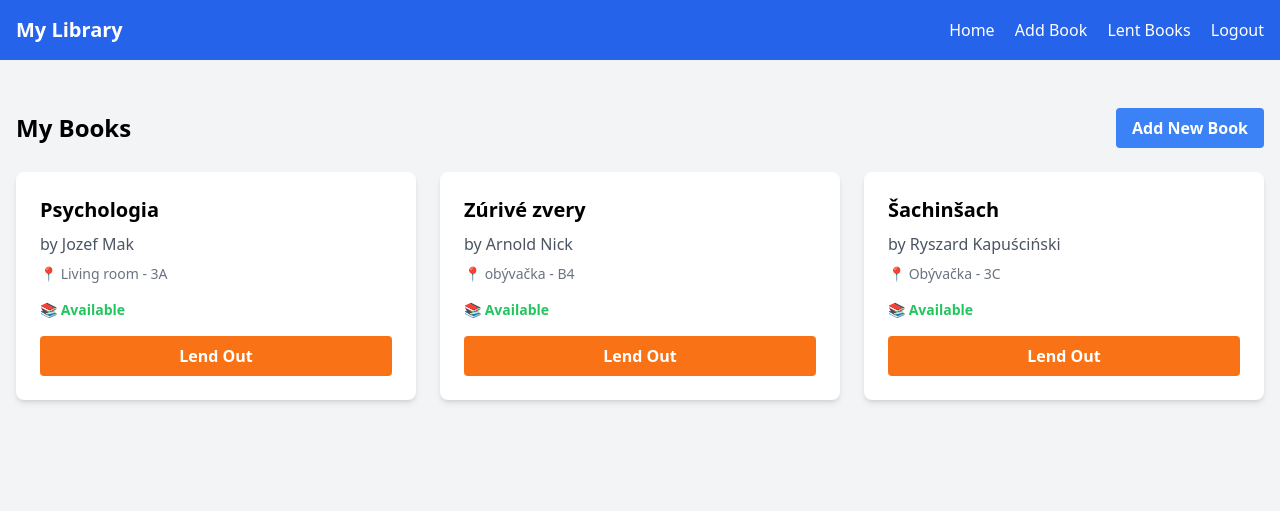
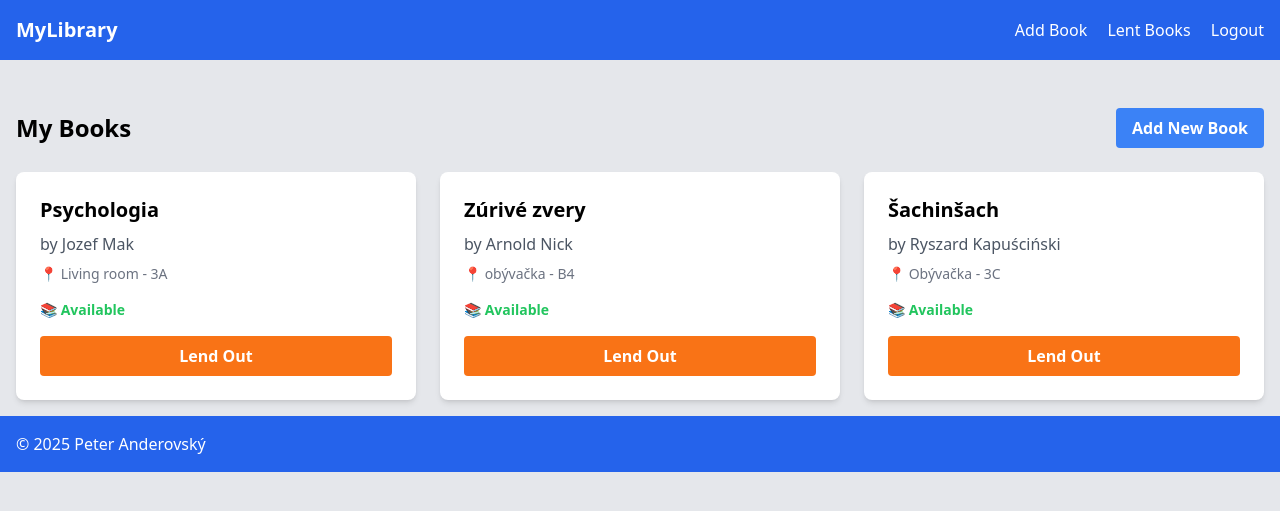
Before and after one commit to anderovsky/ITStep-final-project, a Flask app: page / in a window 1280 px wide. Shown: the top 511 px of the page. Run offline with Flask 3, Linux system fonts and the light colour scheme; a user stored in the database is signed in; some libraries are stand-ins or nearby versions.

```diff
--- a/app.py
+++ b/app.py
@@ -192,10 +192,8 @@ if __name__ == '__main__':
     with app.app_context():
         init_db()
 
-    print("\n" + "=" * 50)
-    print("🚀 Flask Library App Starting...")
-    print("📍 URL: http://localhost:5000")
-    print("🔑 Login: admin / password")
-    print("=" * 50 + "\n")
+    print("Flask Library App Starting...")
+    print("URL: http://localhost:5000")
+    print("Login: admin / password")
 
     app.run(debug=True)
--- a/templates/base.html
+++ b/templates/base.html
@@ -6,13 +6,12 @@
     <title>My Library</title>
     <script src="https://cdn.tailwindcss.com"></script>
 </head>
-<body class="bg-gray-100">
+<body class="bg-gray-200">
     <nav class="bg-blue-600 text-white p-4">
     <div class="container mx-auto flex justify-between items-center">
-        <h1 class="text-xl font-bold">My Library</h1>
+        <h1 class="text-xl font-bold"><a href="{{ url_for('index') }}" class="hover:underline">MyLibrary</a></h1>
         {% if current_user.is_authenticated %}
             <div class="space-x-4">
-                <a href="{{ url_for('index') }}" class="hover:underline">Home</a>
                 <a href="{{ url_for('add_book') }}" class="hover:underline">Add Book</a>
                 <a href="{{ url_for('lent_books') }}" class="hover:underline">Lent Books</a>
                 <a href="{{ url_for('logout') }}" class="hover:underline">Logout</a>
@@ -34,5 +33,8 @@
 
         {% block content %}{% endblock %}
     </main>
+    <footer class="container bg-blue-600 text-white p-4">
+        <p class="mx-auto">© 2025 Peter Anderovský</p>
+    </footer>
 </body>
 </html>
```
Also changed, not shown: instance/library.db.
